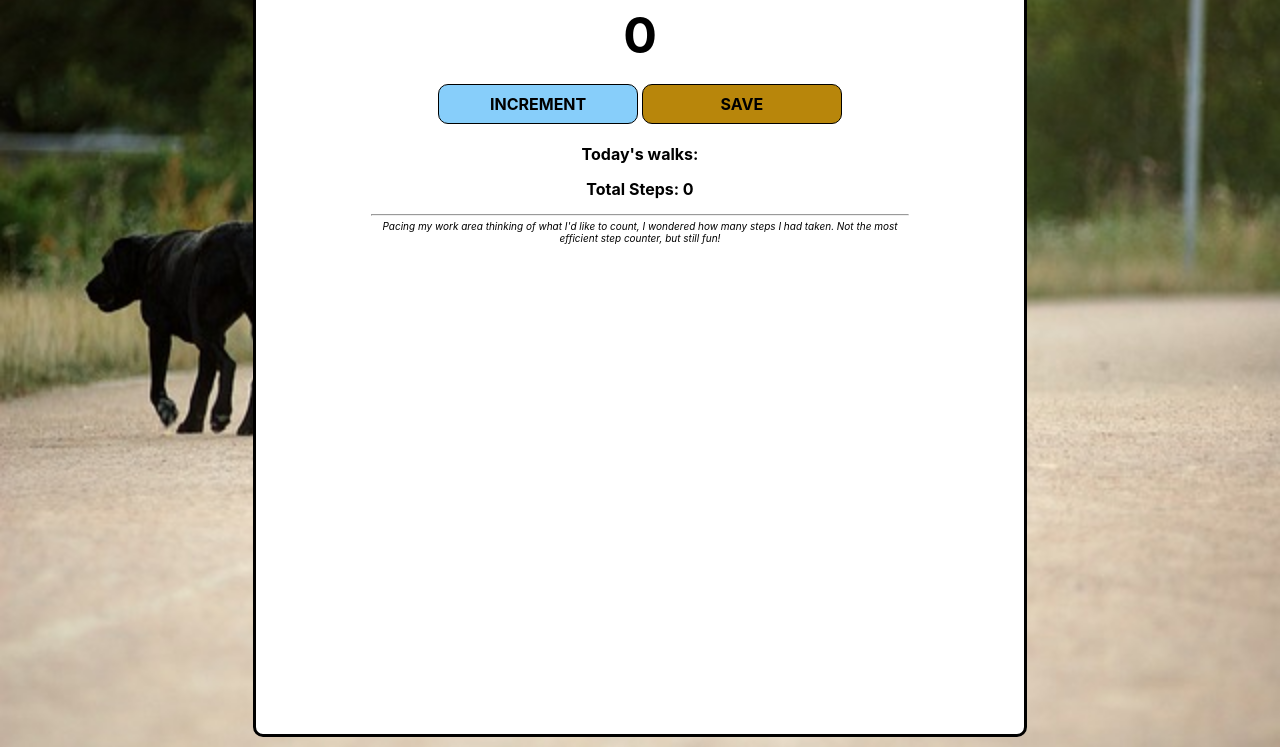
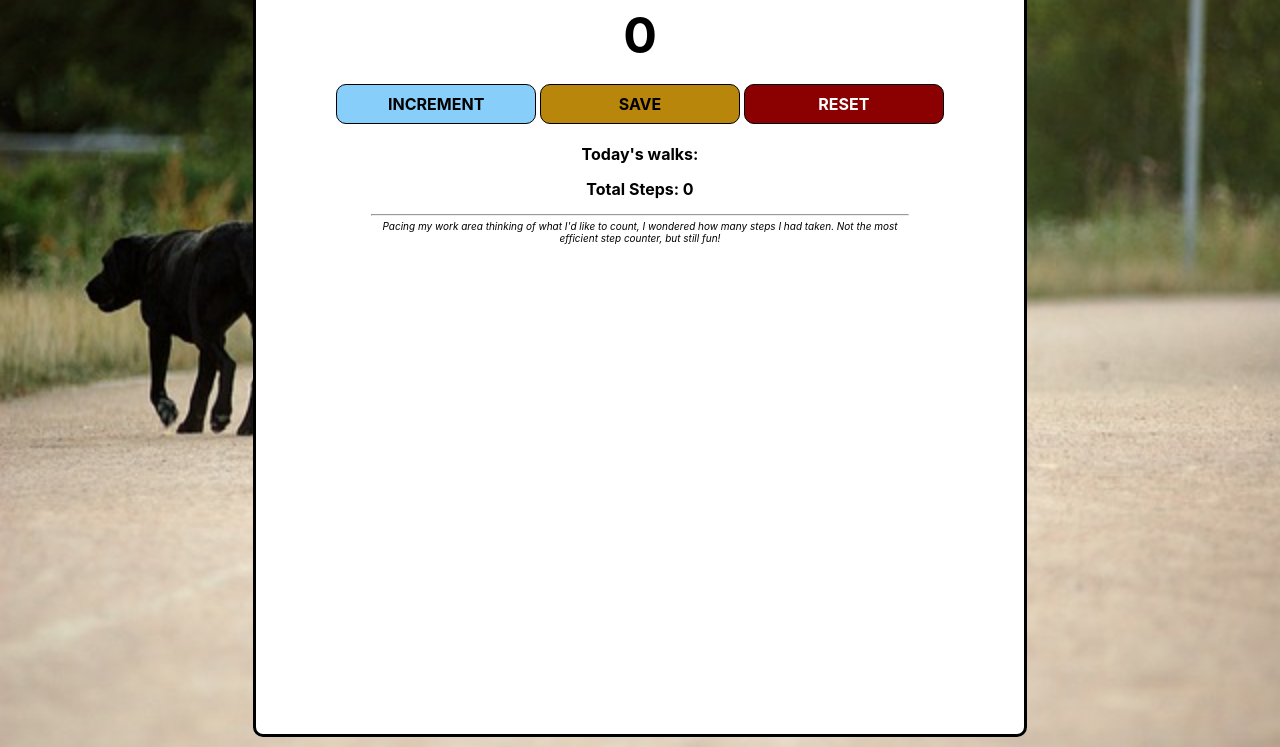
Before and after one commit to amuntean1127/step-counter, a plain HTML site: page index.html in a window 1280 px wide. Shown: the part 66-813 px from the top of the page. Drawn offline with nearby package versions, Linux system fonts and the light colour scheme.

Commit message:
added a reset button to reset the counts for a fresh day

```diff
--- a/index.css
+++ b/index.css
@@ -53,6 +53,12 @@ button {
     border-radius: 10px;
 }
 
+#reset-btn {
+    background: darkred;
+    border: 1px solid black;
+    border-radius: 10px;
+}
+
 footer {
     width: 70%;
     margin: auto;
--- a/index.html
+++ b/index.html
@@ -8,6 +8,7 @@
             <h2 id="count-el">0</h2>
             <button id="increment-btn" onclick="increment()">INCREMENT</button>
             <button id="save-btn" onclick="save()">SAVE</button>
+            <button id="reset-btn" onclick="reset()">RESET</button>
             <p id="save-el">Today's walks: </p>
             <p id="total-el">Total Steps: 0</p>
 
--- a/index.js
+++ b/index.js
@@ -18,3 +18,11 @@ function save() {
     countEl.textContent = count
     totalEl.innerText = "Total Steps: " + totalCount
 }
+
+function reset() {
+    count = 0
+    totalCount = 0
+    countEl.textContent = count
+    saveEl.textContent = "Today's walks: "
+    totalEl.innerText = "Total Steps: 0"
+}
```
